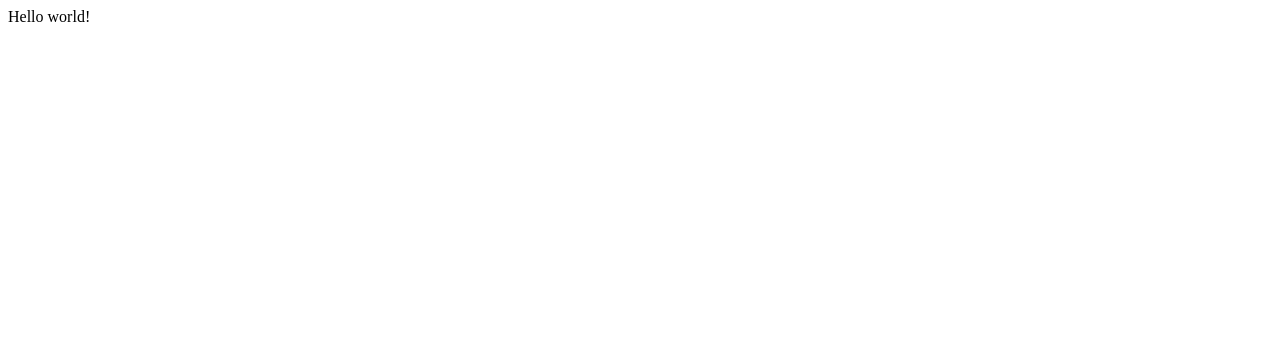
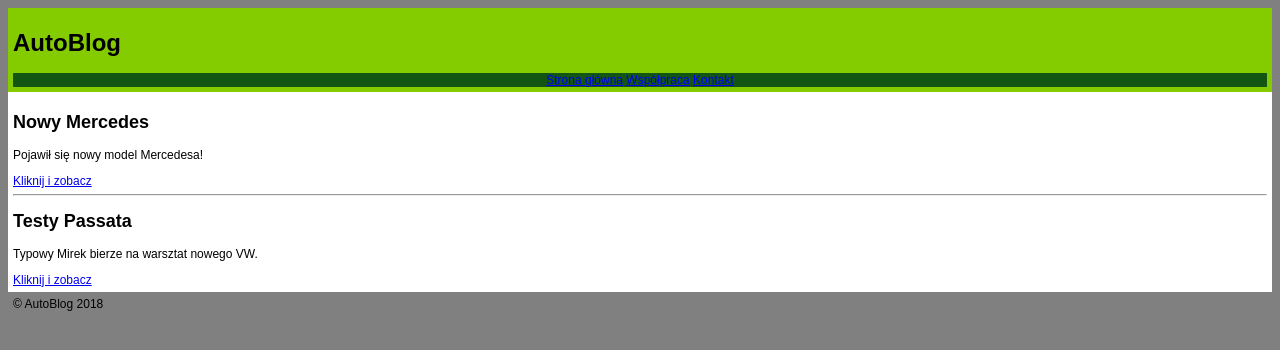
Before and after one commit to piotrkabacinski/akademia-kodu-html-css, a plain HTML site: page index.html in a window 1280 px wide. Drawn offline with Linux system fonts and the light colour scheme.

Commit message:
Home page structure + inline styles

```diff
--- a/index.html
+++ b/index.html
@@ -1 +1,39 @@
-Hello world!
+<!DOCTYPE html>
+<html lang="pl">
+    <head>
+        <!-- Hello comment! -->
+        <meta charset="UTF-8">
+        <title>AutoBlog.pl</title>
+    </head>
+    <body style="font-family: Arial; font-size: 12px; background: grey;">
+
+        <header style="background-color: #84cb00; padding: 5px;">
+            <h1>AutoBlog</h1>
+            <nav style="text-align: center; background: rgb(19, 86, 19);">
+                <a href="index.html">Strona główna</a>
+                <a href="wspolpraca.html">Współpraca</a>
+                <a href="kontakt.html">Kontakt</a>
+            </nav>
+        </header>
+
+        <main style="background: white; padding: 5px;">
+            <section>
+                <h2>Nowy Mercedes</h2>
+                <p>Pojawił się nowy model Mercedesa!</p>
+                <a href="nowy_mercedes.html">Kliknij i zobacz</a>
+            </section>
+
+            <hr>
+
+            <section>
+                <h2>Testy Passata</h2>
+                <p>Typowy Mirek bierze na warsztat nowego VW.</p>
+                <a href="testy_passata.html">Kliknij i zobacz</a>
+            </section>
+        </main>
+
+        <footer style="padding: 5px;">
+            &copy; AutoBlog 2018
+        </footer>
+    </body>
+</html>
```
